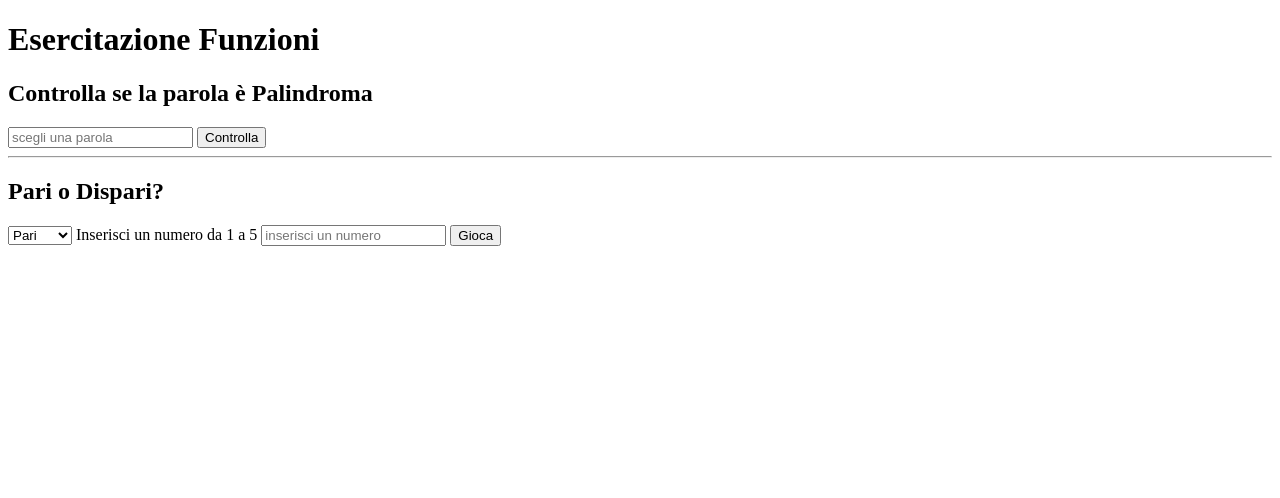
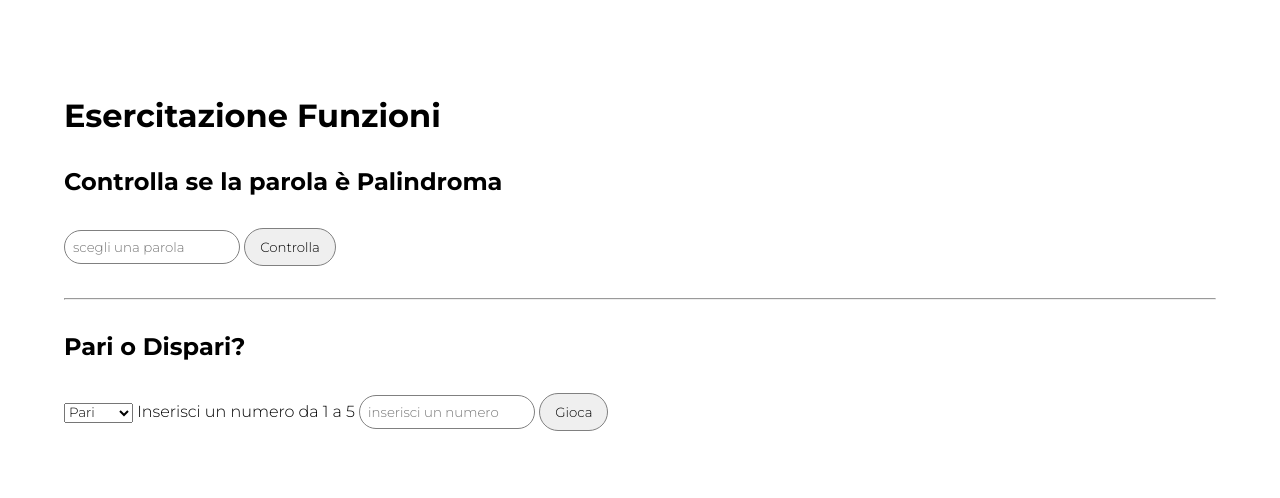
Before and after one commit to GiuliaSetti/js-paliedispari, a plain HTML site: page index.html in a window 1280 px wide. Drawn offline with Linux system fonts and the light colour scheme.

Commit message:
style: odio il font di default

```diff
--- /dev/null
+++ b/css/style.css
@@ -0,0 +1,32 @@
+*{
+    margin: 0;
+    padding: 0;
+    box-sizing: border-box;
+}
+
+.debug *{
+    font-family: 'Montserrat', sans-serif;
+}
+
+.container{
+    padding: 4rem;
+}
+
+.container h1,
+.container h2,
+.container hr{
+    margin: 2rem 0;
+}
+
+.container input{
+    padding: 0.5rem;
+
+    border-radius: 30px;
+    border: gray 1px solid;
+}
+
+.container button{
+    padding: 10px 15px;
+    border-radius: 30px;
+    border: gray 1px solid;
+}
--- a/index.html
+++ b/index.html
@@ -4,9 +4,18 @@
     <meta charset="UTF-8">
     <meta http-equiv="X-UA-Compatible" content="IE=edge">
     <meta name="viewport" content="width=device-width, initial-scale=1.0">
+
+    <link rel="preconnect" href="https://fonts.googleapis.com">
+    <link rel="preconnect" href="https://fonts.gstatic.com" crossorigin>
+    <link href="https://fonts.googleapis.com/css2?family=Montserrat:wght@300;600;700&display=swap" rel="stylesheet">
+
+    <link rel="stylesheet" href="css/style.css">
+
     <title>Parola Palindroma E Pari e Dispari</title>
 </head>
-<body>
+<body class="debug">
+
+    <div class="container">
 
         <h1>Esercitazione Funzioni</h1>
 
@@ -57,6 +66,10 @@
 
             </div>
 
+    </div>
+
+
+
 
 
 
```
Lines whose indentation alone changed are shown as unchanged.
